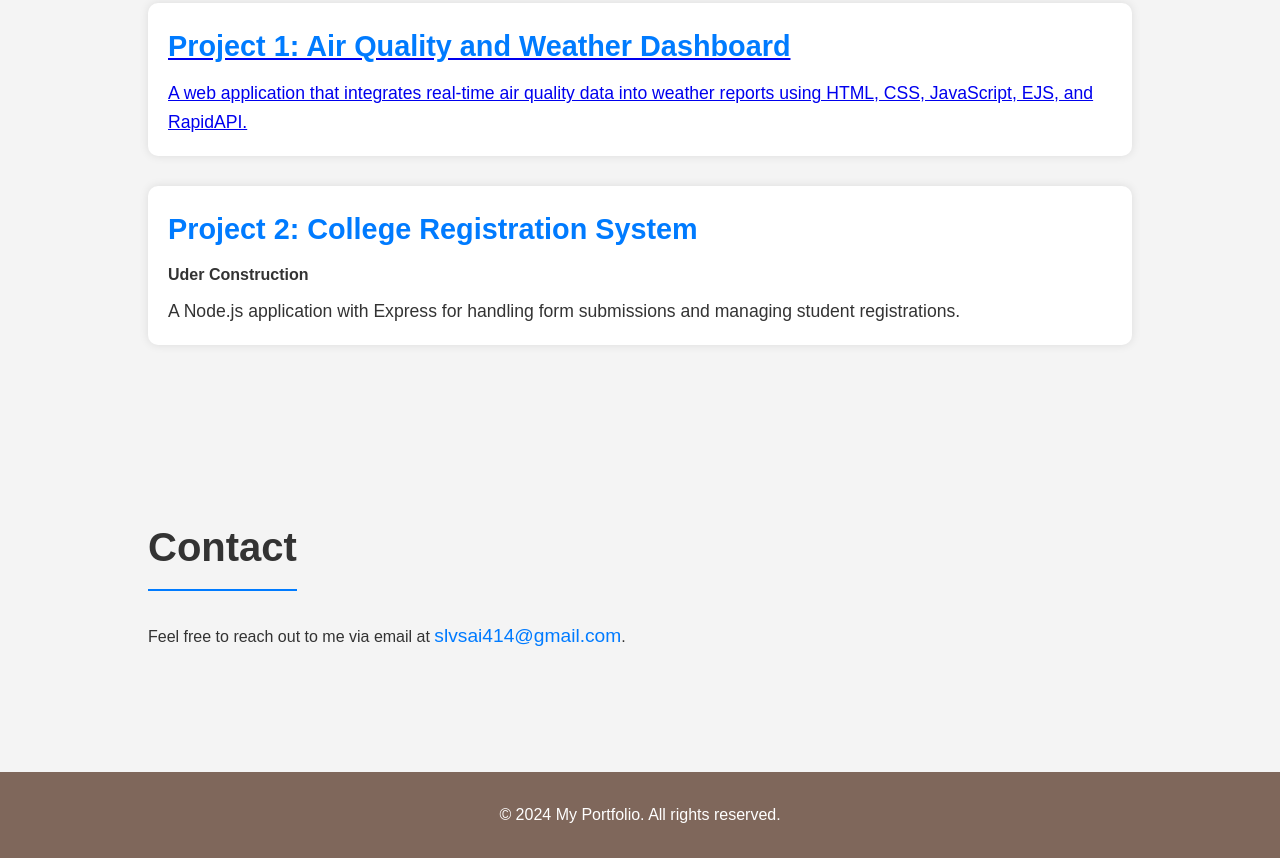
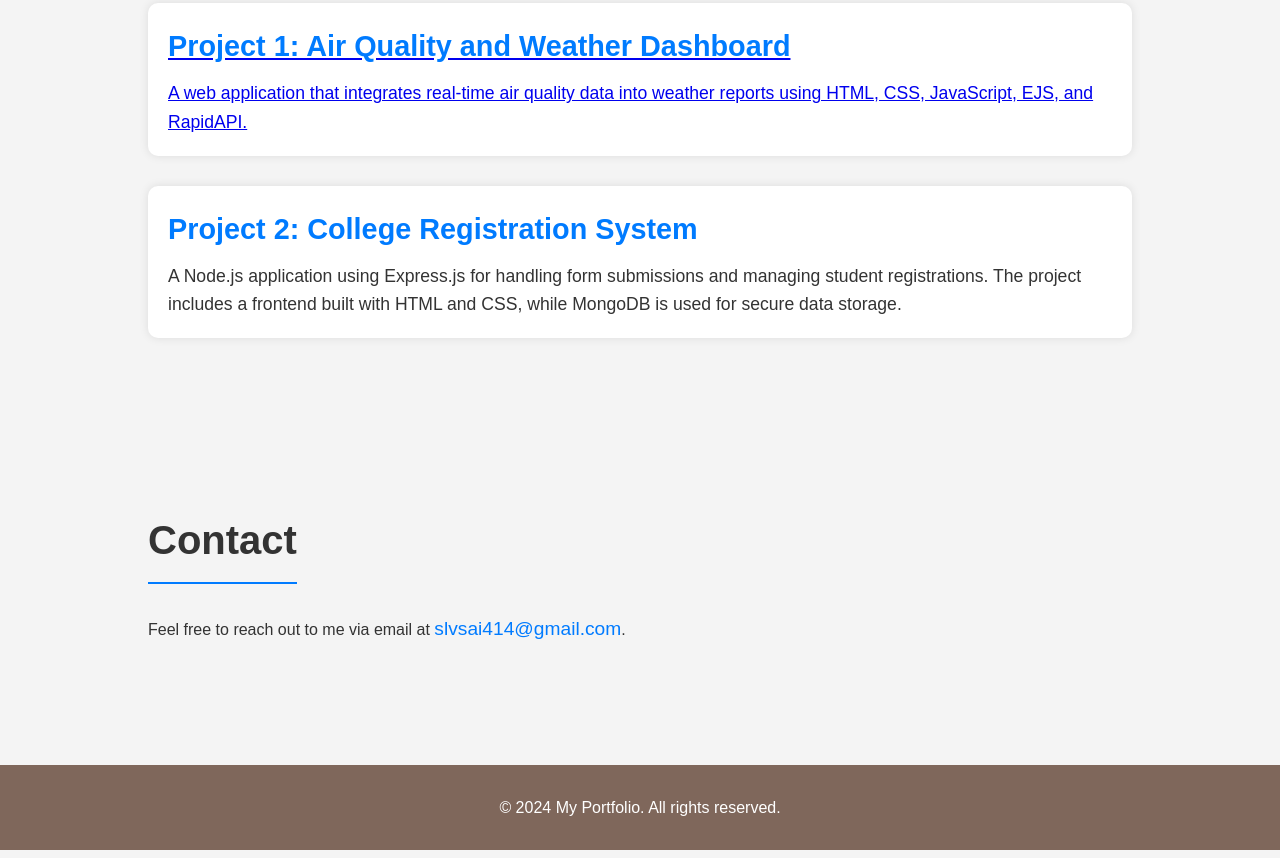
Before and after one commit to slvsai414/portfolio, a plain HTML site: page index.html in a window 1280 px wide. Shown: the part 819-1677 px from the top of the page. Drawn offline with Linux system fonts and the light colour scheme.

Commit message:
index.html

```diff
--- a/index.html
+++ b/index.html
@@ -40,8 +40,8 @@
             </div>
             <div class="project">
                 <h3>Project 2: College Registration System</h3>
-                <h4>Uder Construction</h4>
-                <p>A Node.js application with Express for handling form submissions and managing student registrations.</p>
+
+                <p>A Node.js application using Express.js for handling form submissions and managing student registrations. The project includes a frontend built with HTML and CSS, while MongoDB is used for secure data storage.</p>
             </div>
             <!-- Add more projects as needed -->
         </div>
```
